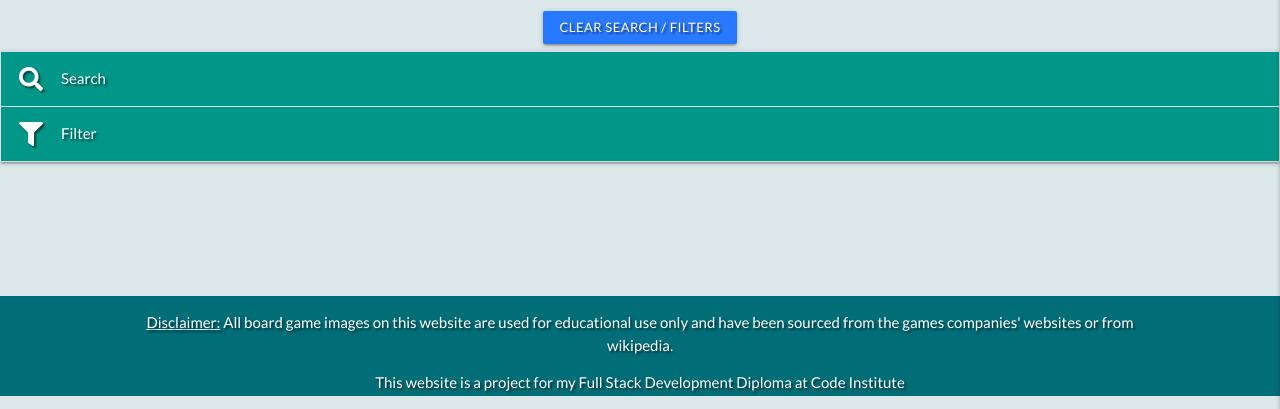
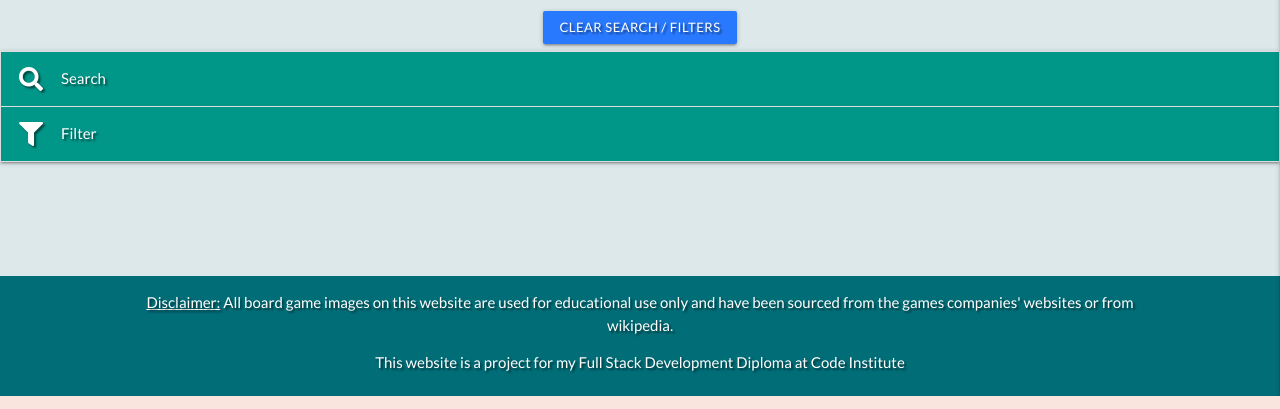
Before and after one commit to Vivioli87/meeple_finder, a Flask app: page /get_games in a window 1280 px wide. Shown: the part 404-813 px from the top of the page. Run offline with Flask 2, Linux system fonts and the light colour scheme; the visitor is signed in with stand-in values (Sample User, id 1); data that the repository does not hold is empty; some libraries are stand-ins or nearby versions.

Commit message:
add wireframe  and final style tweeks

```diff
--- a/static/css/games.css
+++ b/static/css/games.css
@@ -88,6 +88,7 @@
 .profile-links{
     padding: 5px;
 }
+
 
 /* reviews area on game detail page*/
 
--- a/static/css/style.css
+++ b/static/css/style.css
@@ -28,14 +28,14 @@
 /*ensures footer doesnt cover content + extra space*/
 
 main{
-    margin-bottom: 120px;
+    margin-bottom: 140px;
 }
 
 footer{
     width: 100%;
     position: absolute;
     bottom: 0;
-    height: 100px;
+    height: 120px;
 }
 
 /* left padding for headers*/
@@ -295,7 +295,6 @@
 @media only screen and (max-width: 390px) {
     a.brand-logo {
         font-size: 16px;
-        align-self: flex-start;
     }
 
     a.brand-logo > img {
```
Also changed, not shown: 1 other file.
